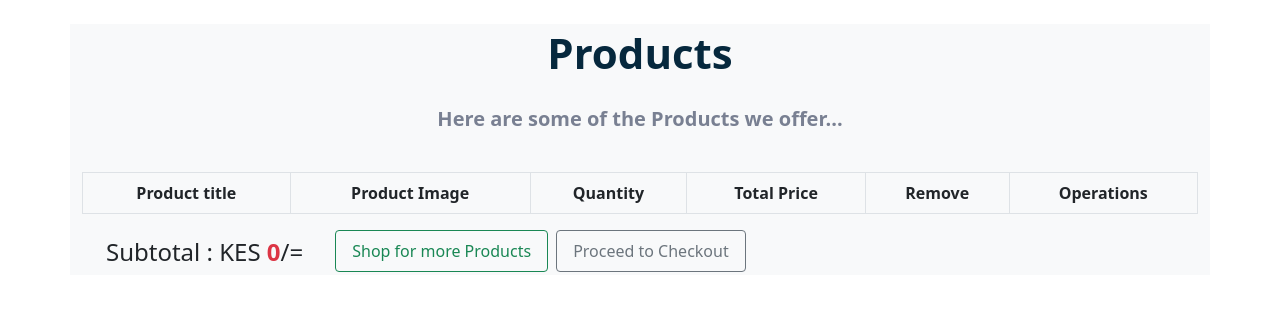
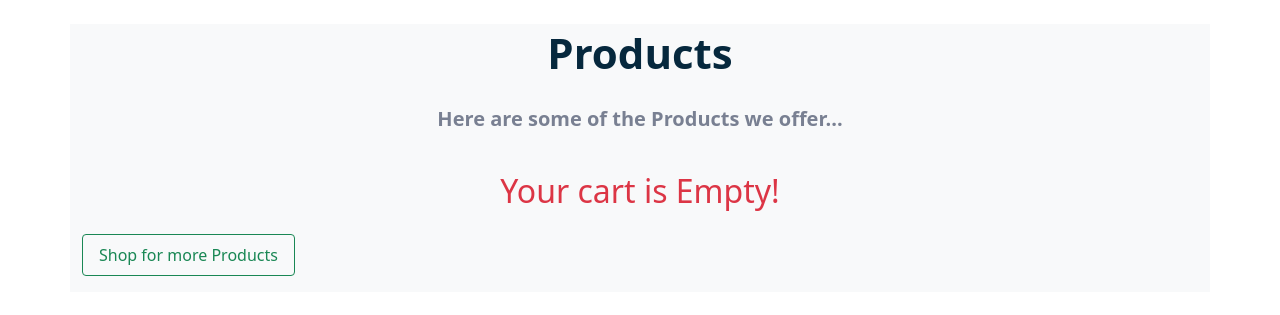
Before and after one commit to dunkohm/QuanticNetworks, a PHP site: page /cart.php in a window 1280 px wide. Shown: the part 74-389 px from the top of the page. Run offline with PHP 8.4, Linux system fonts and the light colour scheme; tables that the repository leaves empty or names only in its code hold one stand-in row (values such as "Sample post"); lists and menus that the app fills with data are empty; some libraries are stand-ins or nearby versions.

Commit message:
Cart complete

```diff
--- a/cart.php
+++ b/cart.php
@@ -77,24 +77,28 @@ include("functions/main_function.php");
           <div class="row">
             <form action="" method="post">
             <table class="table table-bordered text-center">
-              <thead>
-                <tr>
-                  <th>Product title</th>
-                  <th>Product Image</th>
-                  <th>Quantity</th>
-                  <th>Total Price</th>
-                  <th>Remove</th>
-                  <th colspan="2">Operations</th>
-                </tr>
-              </thead>
-              <tbody>
+
                 <!-- PHP code to display dynamic cart items from the database -->
-                <?php
-                global $con;
-     $total_price=0;
+    <?php
+      global $con;
       $get_ip = getIPAddress();//calling the function to get user Ip address and storing it in get_ip
       $cart_query= "select * from `cart_details` where ip_address='$get_ip'";
       $result_query=mysqli_query($con,$cart_query);
+      $result_count=mysqli_num_rows($result_query);//This codes counts the number of rows in the cart details table and list them in table format
+      if($result_count>0){
+        // Cart table headers
+       echo "<thead>
+       <tr>
+         <th>Product title</th>
+         <th>Product Image</th>
+         <th>Quantity</th>
+         <th>Total Price</th>
+         <th>Remove</th>
+         <th colspan='2'>Operations</th>
+       </tr>
+     </thead>
+     <tbody>";
+
       while($row=mysqli_fetch_array($result_query)){
         $product_id=$row['product_id'];
         $select_products="select * from `products` where product_id='$product_id'";
@@ -133,14 +137,30 @@ include("functions/main_function.php");
                   </td>
                 </tr>
                 <?php   }
-      }?>
+       }}
+         else{
+          echo "<h2 class='text-center text-danger'>Your cart is Empty!</h2>";
+         }
+       ?>
               </tbody>
             </table>
             <!-- Subtotal section -->
             <div class="d-flex">
-              <h4 class="px-3 m-2">Subtotal : KES <strong class="text-danger"><?php echo $total_price ; ?></strong>/= </h4>
-              <a href="shop.php"><button class="btn btn-outline-success px-3 py-2 mx-2" type="button" id="button-addon2">Shop for more Products</button></a>
-              <a href="#"><button class="btn btn-outline-secondary px-3 py-2" type="button" id="button-addon2">Proceed to Checkout</button></a>
+              <?php
+               $get_ip = getIPAddress();//calling the function to get user Ip address and storing it in get_ip
+               $cart_query= "select * from `cart_details` where ip_address='$get_ip'";
+               $result_query=mysqli_query($con,$cart_query);
+               $result_count=mysqli_num_rows($result_query);
+               if($result_count>0){
+                echo "<h4 class='px-3 m-2'>Subtotal : KES <strong class='text-danger'> $total_price</strong>/= </h4>
+                <a href='shop.php'><button class='btn btn-outline-success px-3 py-2 mx-2' type='button' id='button-addon2'>Shop for more Products</button></a>
+                <a href='#'><button class='btn btn-outline-secondary px-3 py-2' type='button' id='button-addon2'>Proceed to Checkout</button></a>";
+               }
+               else{
+                echo "<a href='shop.php'><button class='btn btn-outline-success px-3 py-2 mx-auto mb-3' type='button' id='button-addon2'>Shop for more Products</button></a>";
+               }
+              ?>
+
             </div>
           </div>
         </div>
```
